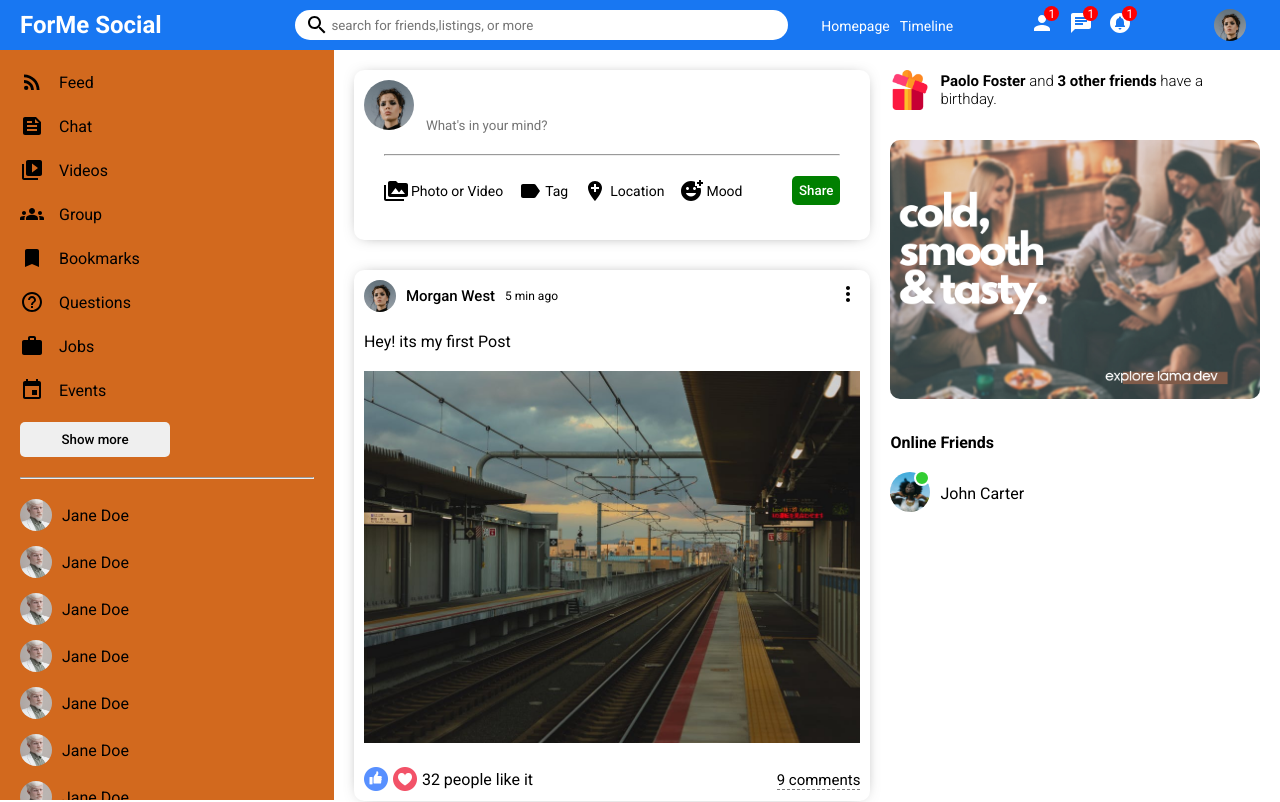
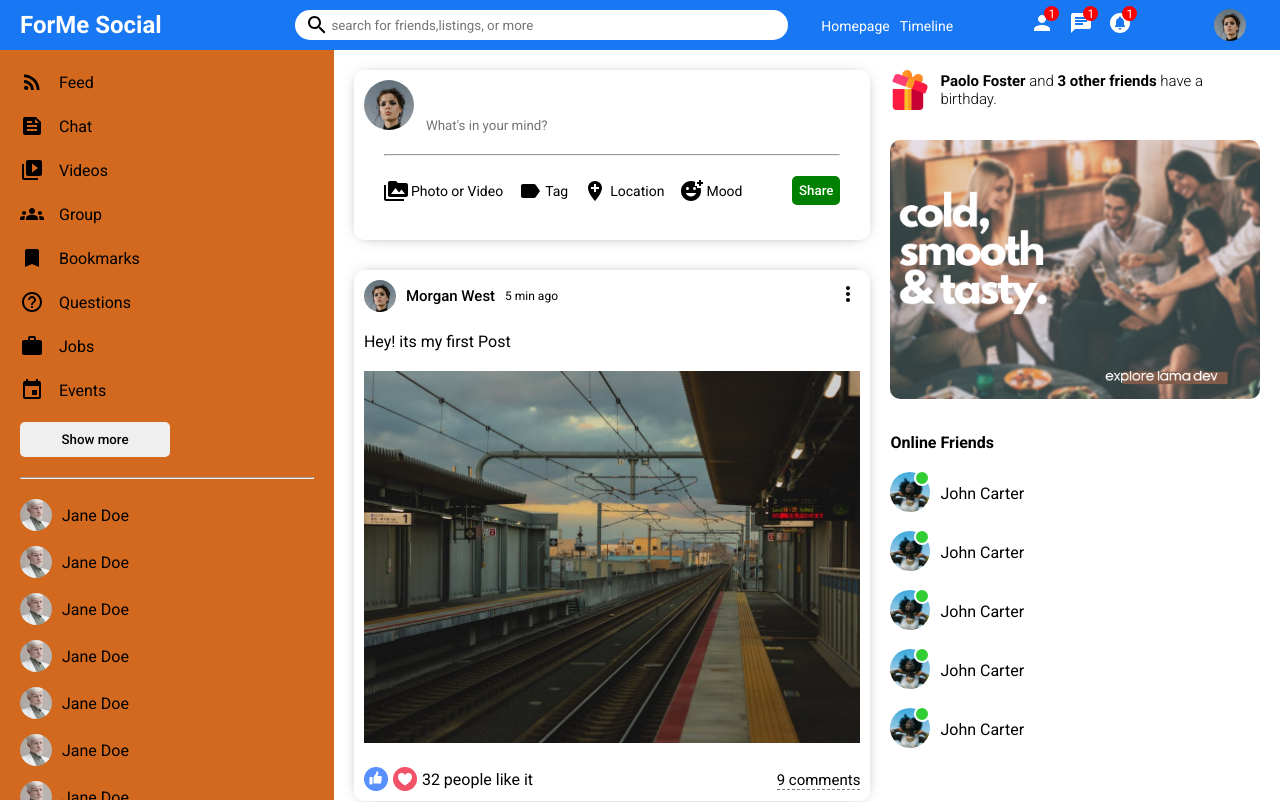
Before and after one commit to morganwestcoding/forme-application, a React (Create React App) app: page / in a window 1280 px wide. Shown: the top 802 px of the page. Built offline with nearby package versions, Linux system fonts and the light colour scheme.

Commit message:
rightbar friends online

```diff
--- a/src/components/rightbar/Rightbar.jsx
+++ b/src/components/rightbar/Rightbar.jsx
@@ -21,6 +21,34 @@ export default function Rightbar() {
             </div>
             <span className="rightbarUsername">John Carter</span>
           </li>
+          <li className="rightbarFriend">
+            <div className="rightbarProfileImgContainer">
+              <img className="rightbarProfileImg" src="assets/person/3.jpeg" alt=""/>
+              <span className="rightbarOnline"></span>
+            </div>
+            <span className="rightbarUsername">John Carter</span>
+          </li>
+          <li className="rightbarFriend">
+            <div className="rightbarProfileImgContainer">
+              <img className="rightbarProfileImg" src="assets/person/3.jpeg" alt=""/>
+              <span className="rightbarOnline"></span>
+            </div>
+            <span className="rightbarUsername">John Carter</span>
+          </li>
+          <li className="rightbarFriend">
+            <div className="rightbarProfileImgContainer">
+              <img className="rightbarProfileImg" src="assets/person/3.jpeg" alt=""/>
+              <span className="rightbarOnline"></span>
+            </div>
+            <span className="rightbarUsername">John Carter</span>
+          </li>
+          <li className="rightbarFriend">
+            <div className="rightbarProfileImgContainer">
+              <img className="rightbarProfileImg" src="assets/person/3.jpeg" alt=""/>
+              <span className="rightbarOnline"></span>
+            </div>
+            <span className="rightbarUsername">John Carter</span>
+          </li>
         </ul>
       </div>
     </div>
```
